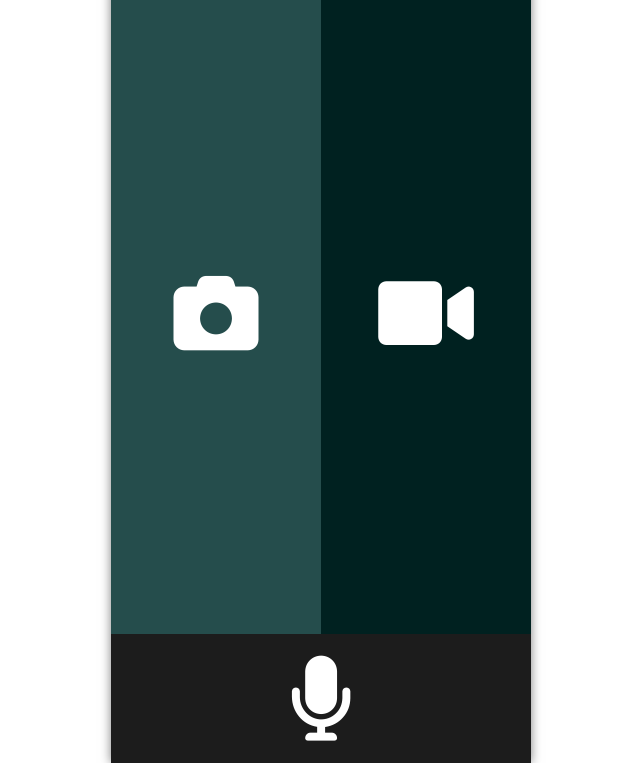
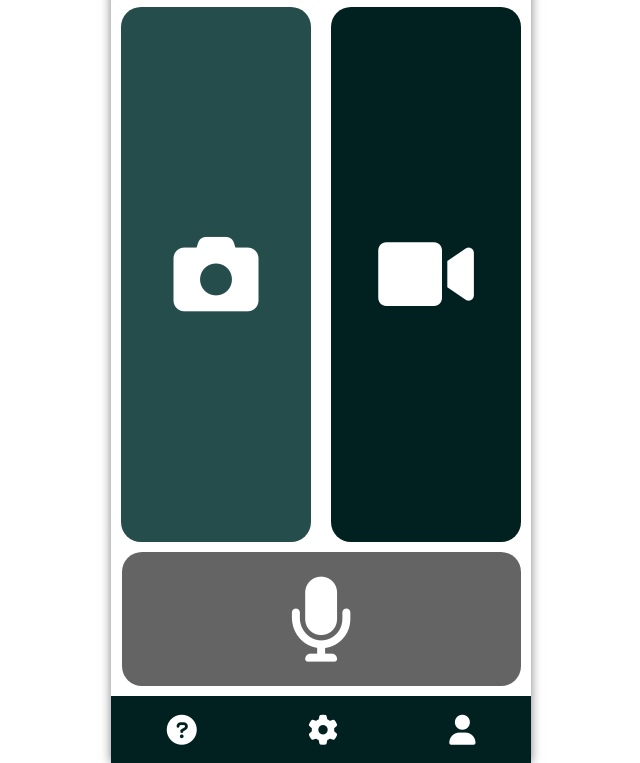
Before and after one commit to YingzeHou/VoiceTheWorld, a website: page public/index.html in a window 1280 px wide. Shown: the part 87-850 px from the top of the page, without its empty margins (319-959 px from the left). Drawn offline with Linux system fonts and the light colour scheme.

Commit message:
Update UI and voice instruction

```diff
--- a/public/index.html
+++ b/public/index.html
@@ -9,19 +9,24 @@
 </head>
 <body>
     <div class="container">
-        <header role="banner" onclick="speakInstructions()">
+        <header role="banner" onclick="speakInstructions('Click on left half of screen to trigger camera mode, right half to trigger video mode')">
             <h1>VoiceTheWorld</h1>
         </header>
         <main>
-            <div class="half left" id="cameraDiv" onclick="navigateTo('CameraPage')">
+            <div class="half left" id="cameraDiv" onclick="navigateTo('CameraPage', 'Go to camera mode')">
                 <i class="fas fa-camera"></i>
             </div>
-            <div class="half right"id="videoDiv" onclick="navigateTo('VideoPage')">
+            <div class="half right"id="videoDiv" onclick="navigateTo('VideoPage', 'Go to video mode')">
                 <i class="fas fa-video"></i>
             </div>
         </main>
+        <div class="voice">
+            <i class="fas fa-microphone" id="voice-command"></i>
+        </div>
         <div class="footer">
-            <i class="fas fa-microphone" id="voice-command"></i>
+            <i class="fas fa-circle-question mini"></i>
+            <i class="fas fa-cog mini"></i>
+            <i class="fas fa-user mini"></i>
         </div>
         <script src="script.js"></script>
     </div>
--- a/public/script.js
+++ b/public/script.js
@@ -1,17 +1,19 @@
-function navigateTo(page) {
+function navigateTo(page, text) {
     if (page === 'CameraPage') {
         window.location.href = '/camera.html';
     } else if (page === 'VideoPage') {
         window.location.href = '/video.html';
     }
+    speakInstructions(text);
 }
 
-function speakInstructions() {
+function speakInstructions(text) {
     const msg = new SpeechSynthesisUtterance();
-    msg.text = "Click on left half of screen to trigger camera mode, right half to trigger video mode";
+    msg.text = text
     msg.lang = 'en-US'; // Set language
     window.speechSynthesis.speak(msg);
 }
+
 
 const SpeechRecognition = window.SpeechRecognition || window.webkitSpeechRecognition;
 const recognition = new SpeechRecognition();
@@ -22,6 +24,7 @@ recognition.maxAlternatives = 1;
 
 const voiceCommand = document.getElementById('voice-command');
 voiceCommand.addEventListener('click', () => {
+    speakInstructions('Listening to command');
     recognition.start();
     voiceCommand.classList.replace('fa-microphone', 'fa-record-vinyl')
     voiceCommand.classList.toggle('listening')
@@ -30,6 +33,9 @@ voiceCommand.addEventListener('click', () => {
 recognition.onresult = (event) => {
     voiceCommand.classList.remove('listening');
     voiceCommand.classList.replace('fa-record-vinyl', 'fa-microphone')
+    const last = event.results.length - 1;
+    const command = event.results[last][0].transcript.toLowerCase();
+    console.log(command)
 }
 recognition.onspeechend = () => {
     recognition.stop();
--- a/public/style.css
+++ b/public/style.css
@@ -13,34 +13,48 @@ html, body {
     display: flex;
     flex-direction: column;
     align-items: center;
-    background-color: rgb(28, 28, 28);
+    background-color: white;
     box-shadow: 0 0 10px rgba(0,0,0,0.5);
-    color:white
+    color:black
 }
 header {
     display: flex;
     flex: 0.2;
     justify-content: center;
-    align-items: center;
+    align-items: flex-end;
     width: 100%;
     cursor: pointer;
+    background-color:#002120;
+    color:white;
+    margin-bottom: 10px;
 }
 
 main {
-    flex: 1;  /* Takes up all available space */
-    display: flex;  /* Uses flexbox to split the content */
+    flex: 0.8;
+    display: flex;
     width: 100%;
-    bottom: 0;
-    background-color: black;
+    margin-bottom: 10px;
 }
 
-.footer {
+.voice {
+    width: 95%;
     flex: 0.2;
+    background-color: rgb(100, 100, 100);
     display: flex;
     align-items: center;
     justify-content: center;
+    margin-bottom: 10px;
+    border-radius: 20px;
+
+}
+.footer {
+    flex: 0.1;
+    display: flex;
+    flex-direction: row;
+    align-items: center;
+    justify-content: space-around;
     width: 100%;
-    cursor: pointer;
+    background-color: #002120;
 }
 
 .half {
@@ -50,6 +64,9 @@ main {
     justify-content: center;
     cursor: pointer;
     height: 100%;
+    margin-left: 10px;
+    margin-right: 10px;
+    border-radius: 20px;
 }
 
 .left {
@@ -63,6 +80,12 @@ main {
 .fas {
     font-size: 85px; /* Adjust the size of the icon */
     display: block; /* Ensures the icon is centered if needed */
+    color: white;
+    cursor: pointer;
+}
+
+.mini {
+    font-size: 30px;
 }
 
 #voice-command.listening {
```
Also changed, not shown: public/camera.html (+5 -2 lines), public/video.html (+4 -1 lines).
